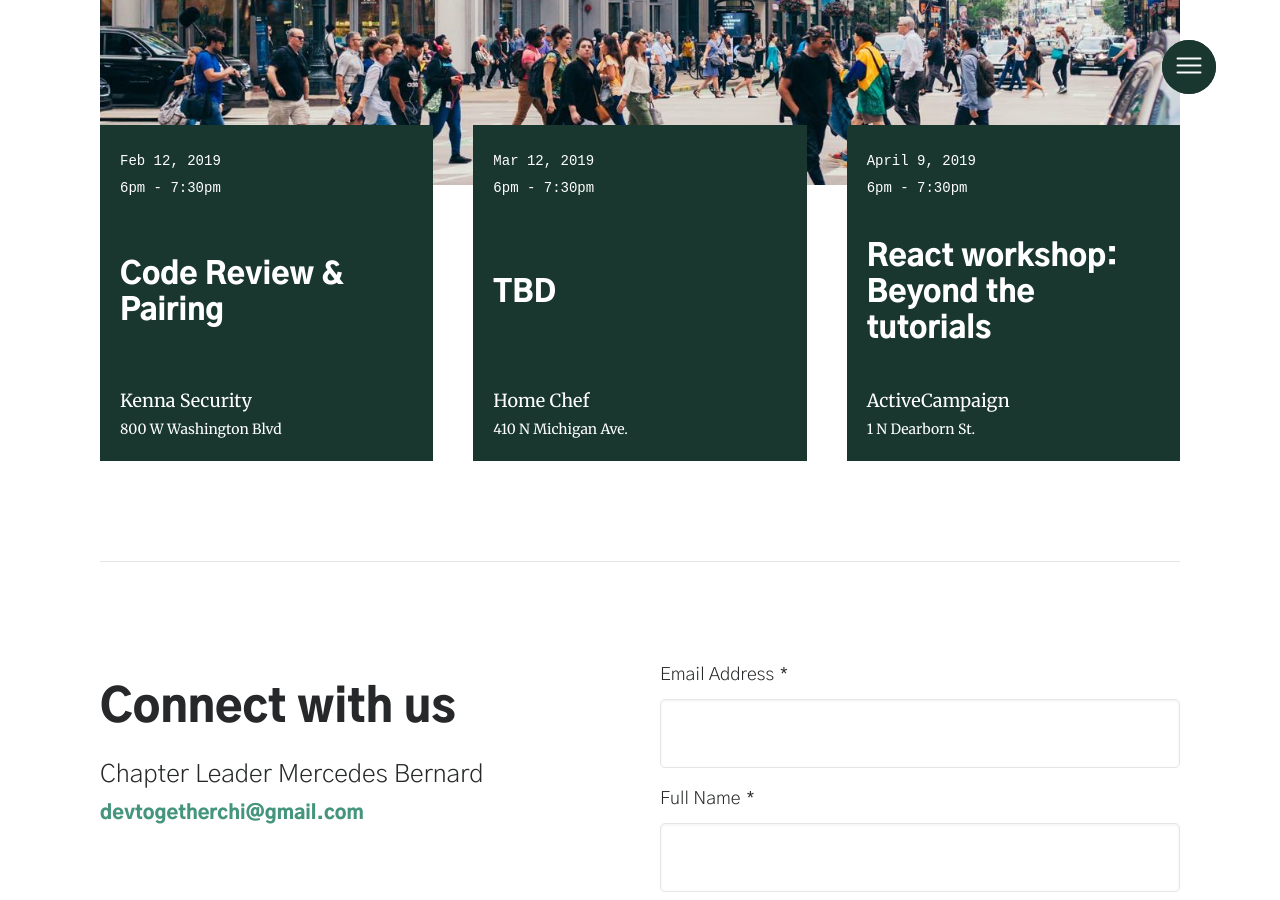
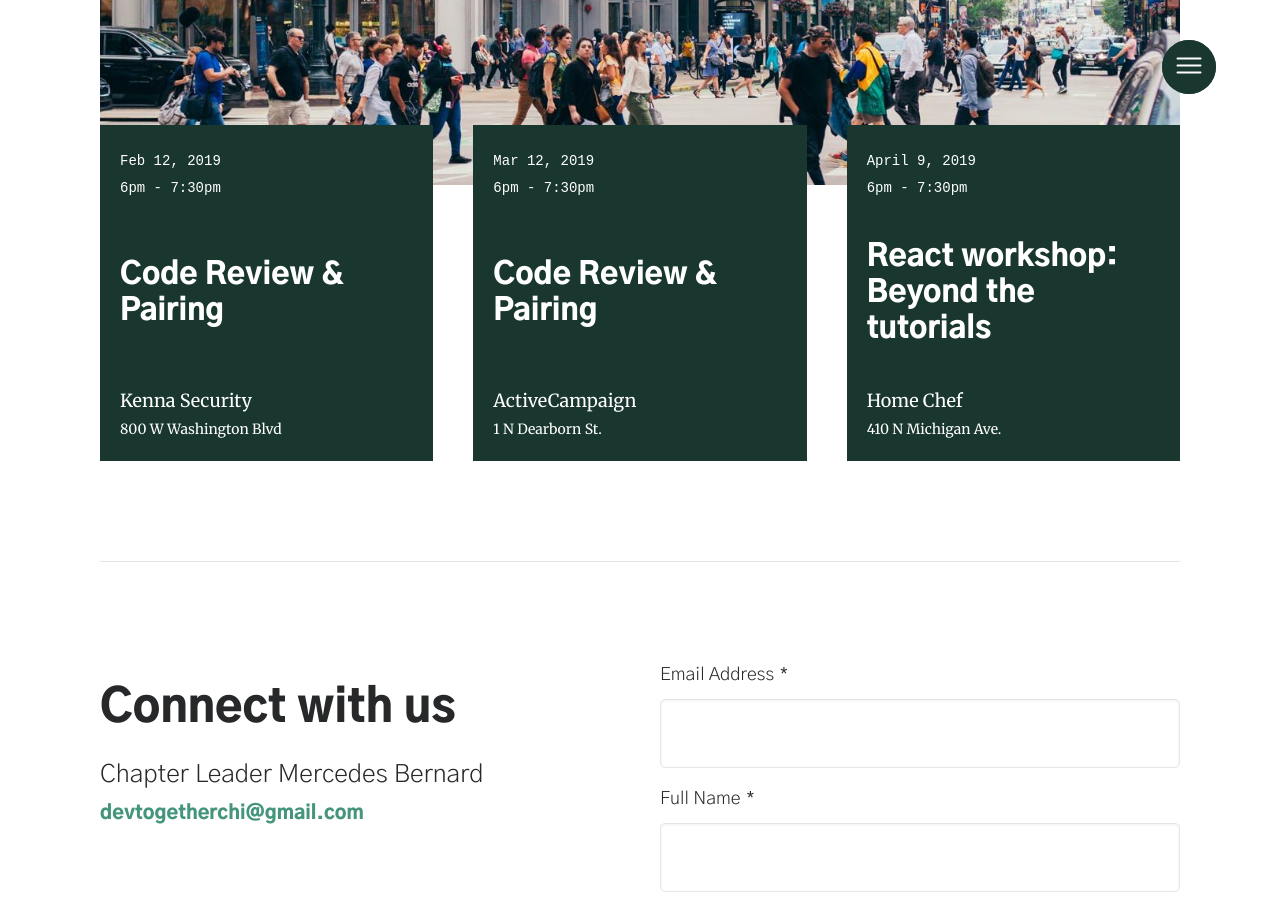
Before and after one commit to mercedesb/dev-together, a Jekyll site: the page built from docs/chapters/chicago.html, in a window 1280 px wide and 900 px high, scrolled down 574 px. Built offline with Jekyll 4.4.1, drawn with Linux system fonts in a browser that asks for light colours; some web fonts are replaced.

Commit message:
updated event calendar

```diff
--- a/docs/_data/events.json
+++ b/docs/_data/events.json
@@ -11,12 +11,12 @@
   },
   {
     "chapter": "Chi",
-    "name": "TBD",
+    "name": "Code Review & Pairing",
     "displayDate": "Mar 12, 2019",
     "date": "2019-03-12",
     "time": "6pm - 7:30pm",
-    "sponsor": "Home Chef",
-    "location": "410 N Michigan Ave."
+    "sponsor": "ActiveCampaign",
+    "location": "1 N Dearborn St."
   },
   {
     "chapter": "Chi",
@@ -24,8 +24,8 @@
     "displayDate": "April 9, 2019",
     "date": "2019-04-09",
     "time": "6pm - 7:30pm",
-    "sponsor": "ActiveCampaign",
-    "location": "1 N Dearborn St."
+    "sponsor": "Home Chef",
+    "location": "410 N Michigan Ave."
   },
   {
     "chapter": "Mad",
```
